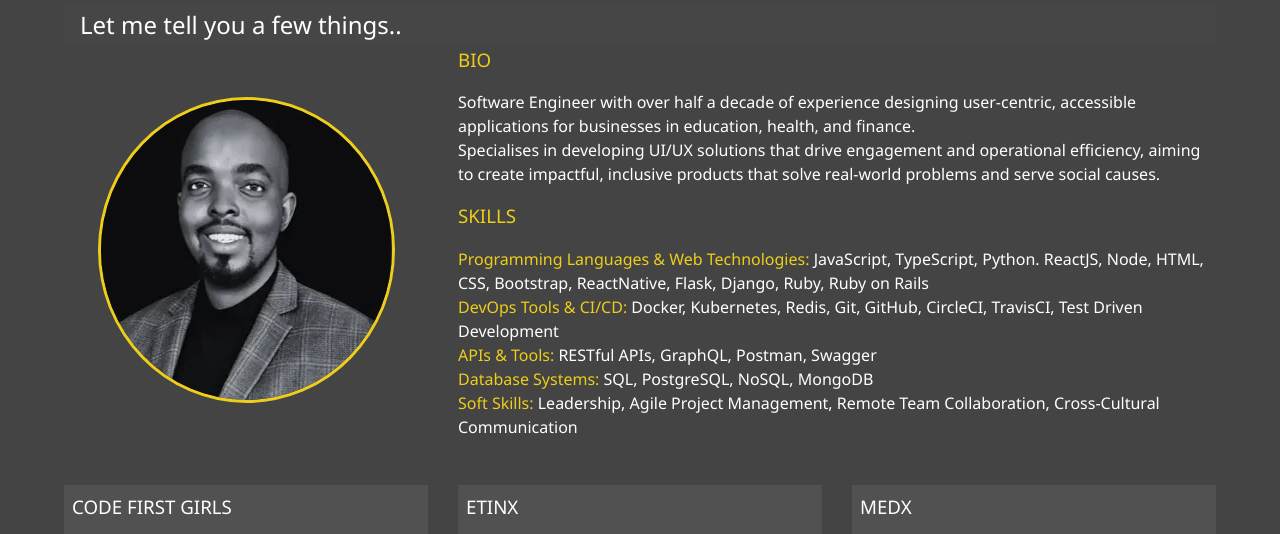
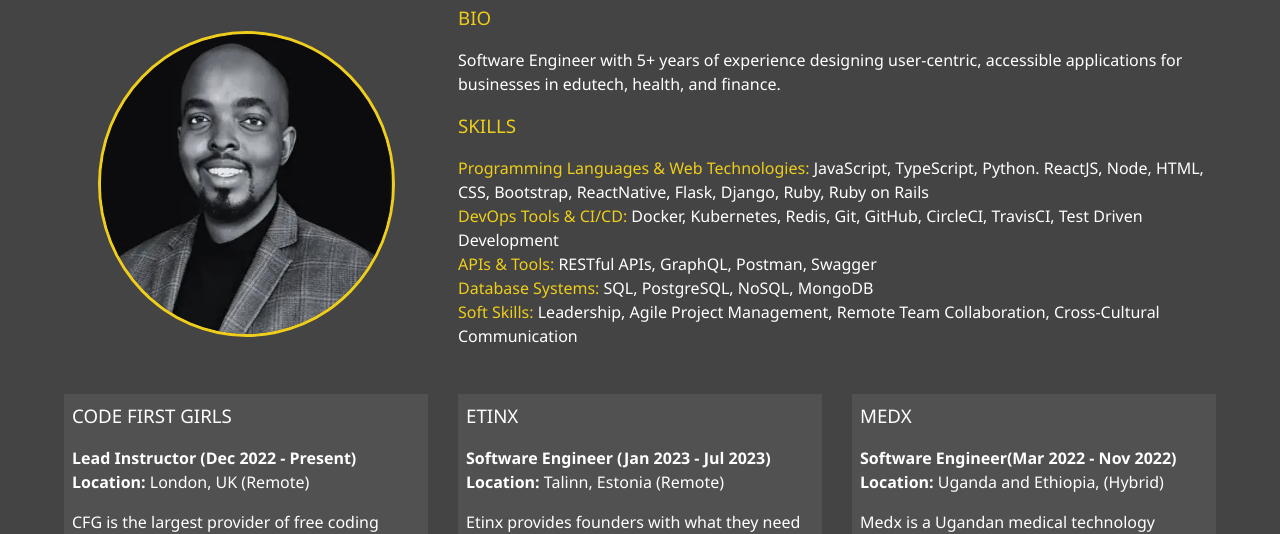
Before and after one commit to KabohaJeanMark/my-portfolio, a website: page dist/about.html in a window 1280 px wide. Shown: the part 204-738 px from the top of the page. Drawn offline with Linux system fonts and the light colour scheme.

Commit message:
Edit about info

```diff
--- a/dist/about.html
+++ b/dist/about.html
@@ -45,18 +45,13 @@
 
     <main id="about">
       <h1 class="lg-heading">About <span class="text-secondary">Me</span></h1>
-      <h2 class="sm-heading">
-        Let me tell you a few things..
-      </h2>
       <div class="about-info">
         <img src="img/black-portrait.webp" alt="Jean Mark" class="bio-image" />
 
         <div class="bio">
           <h3 class="text-secondary">BIO</h3>
             <p>
-              Software Engineer with over half a decade of experience designing user-centric, accessible applications for businesses in education, health, and finance.
-            <br />
-              Specialises in developing UI/UX solutions that drive engagement and operational efficiency, aiming to create impactful, inclusive products that solve real-world problems and serve social causes.
+              Software Engineer with 5+ years of experience designing user-centric, accessible applications for businesses in edutech, health, and finance.
             </p>
           <h3 class="text-secondary">SKILLS</h3>
           <p>
```
